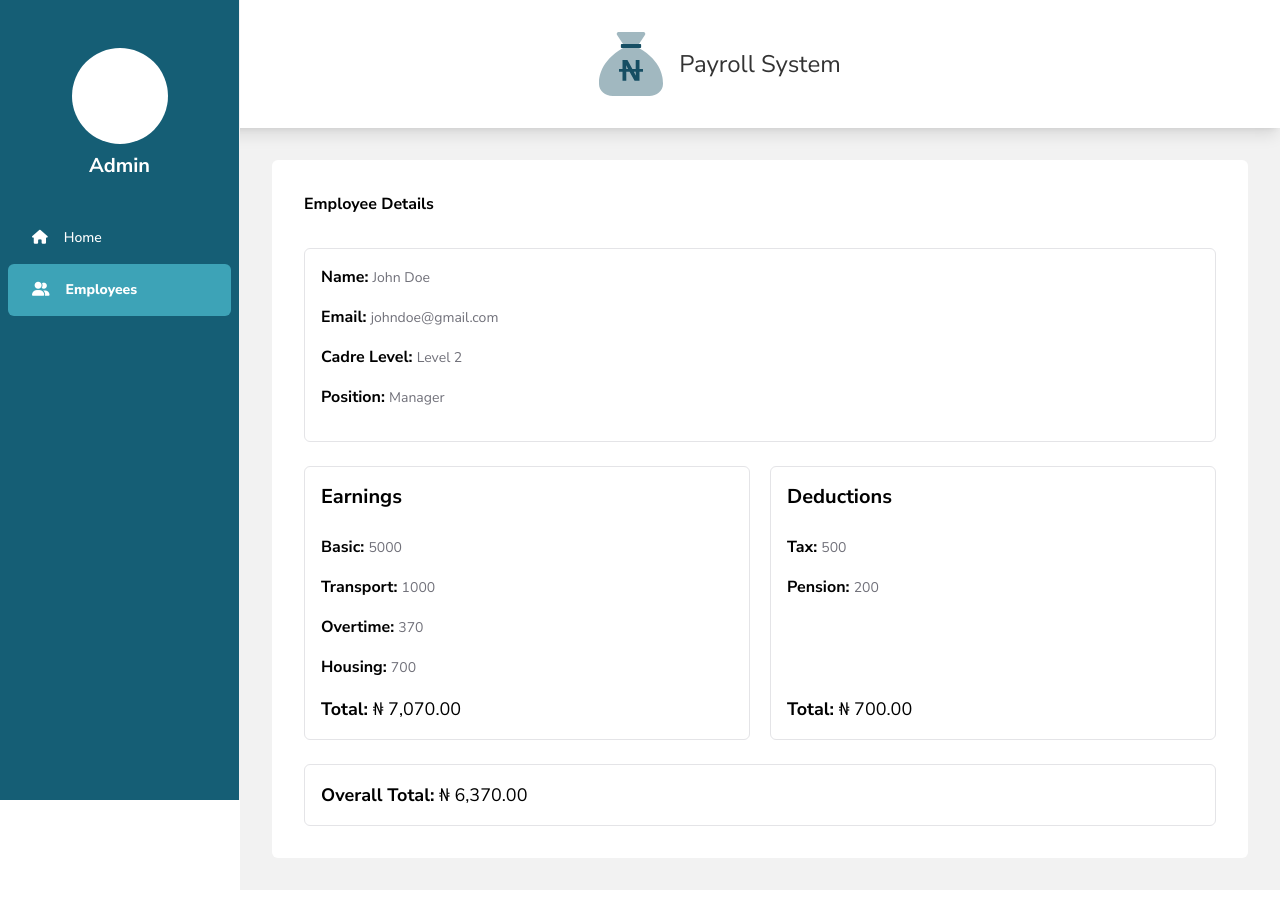
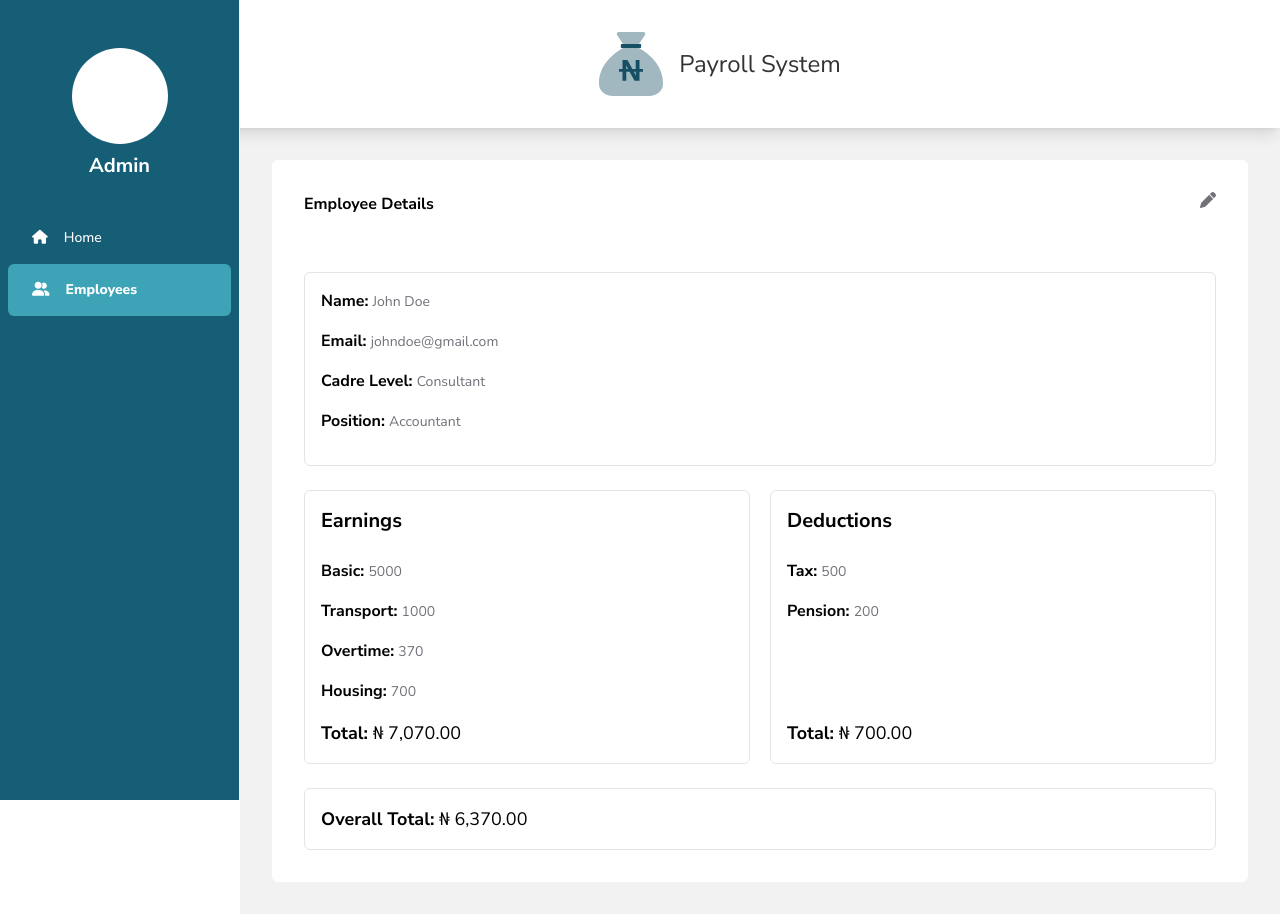
Before and after one commit to Hikmahx/payroll-system, a React (Create React App) app: page /employees/1685328248504 in a window 1280 px wide. Before the commit the page ends 890 px from the top, so only its background shows below. Built offline with nearby package versions, Linux system fonts and the light colour scheme; data requests are answered from the project's data file.

Commit message:
update/ put request enabled

```diff
--- a/src/api/db.json
+++ b/src/api/db.json
@@ -22,8 +22,8 @@
       "id": 1685328248504,
       "name": "John Doe",
       "email": "johndoe@gmail.com",
-      "position": "Manager",
-      "cadreLevel": "Level 2",
+      "position": "accountant",
+      "cadreLevel": "Consultant",
       "isAdmin": false,
       "earnings": {
         "basic": 5000,
@@ -45,9 +45,9 @@
       "isAdmin": false,
       "earnings": {
         "basic": 4000,
-        "transport": 411,
         "housing": 800,
-        "overtime": 0
+        "overtime": 0,
+        "transport": 411
       },
       "deductions": {
         "tax": 300,
@@ -92,7 +92,7 @@
     },
     {
       "id": 1685431814429,
-      "name": "Jake Benedict",
+      "name": "Joe Forest",
       "email": "jf@gmail.com",
       "position": "data analyst",
       "cadreLevel": "Entry",
@@ -107,6 +107,24 @@
         "tax": 9,
         "pension": 12
       }
+    },
+    {
+      "id": 1685452220055,
+      "name": "Jim Who",
+      "email": "jw@gmail.com",
+      "position": "data analyst",
+      "cadreLevel": "Associate",
+      "isAdmin": false,
+      "earnings": {
+        "basic": 1,
+        "transport": 100,
+        "overtime": 22,
+        "housing": 1
+      },
+      "deductions": {
+        "tax": 13,
+        "pension": 10
+      }
     }
   ]
 }
--- a/src/components/Home/EmployeeForm.tsx
+++ b/src/components/Home/EmployeeForm.tsx
@@ -2,15 +2,20 @@ import React, { useEffect, useRef, useState } from "react";
 import { useDispatch, useSelector } from "react-redux";
 import { SubmitHandler, useForm } from "react-hook-form";
 import { AppDispatch, RootState } from "../../redux/store";
-import { addEmployee } from "../../redux/reducers/employeesSlice";
-import { useNavigate } from "react-router-dom";
+import {
+  addEmployee,
+  updateEmployee,
+  updateEmployeeData,
+} from "../../redux/reducers/employeesSlice";
+import { useNavigate, useParams } from "react-router-dom";
 import Success from "./Success";
 
-const EmployeeForm = () => {
+const EmployeeForm = ({ employee }: any) => {
   const dispatch = useDispatch<AppDispatch>();
   const { register, handleSubmit, reset } = useForm<FormValues>({
     mode: "onChange",
   });
+  let params = useParams();
 
   type FormValues = {
     // id: number,
@@ -26,7 +31,9 @@ const EmployeeForm = () => {
     pension: number;
   };
 
-  const { employees } = useSelector((state: RootState) => state.employees);
+  const { employees, update } = useSelector(
+    (state: RootState) => state.employees
+  );
   const isFirstRender = useRef(true);
   const [newEmployee, setNewEmployee] = useState(false);
 
@@ -50,10 +57,9 @@ const EmployeeForm = () => {
   }, [employees]);
 
   const onSubmit: SubmitHandler<FormValues> = (data) => {
-    console.log(data);
-    dispatch(
-      addEmployee({
-        id: Date.now(),
+    // ID ISN'T UPDATABLE, IT WILL TAKE ITS INITIAL ID IF BEING UPDATED OR CREATE A NEW ID IF A NEW EMPLOYEE IS BEING CREATED
+    const dataInfo = {
+      id: !update ? Date.now() : employee.id,
       name: data.name,
       email: data.email,
       position: data.position,
@@ -69,18 +75,35 @@ const EmployeeForm = () => {
         tax: data.tax,
         pension: data.pension,
       },
+    };
+    if (!update) {
+      dispatch(addEmployee(dataInfo));
+    } else {
+      dispatch(
+        updateEmployee({
+          dataInfo,
+          id: params.id,
         })
       );
+      dispatch(updateEmployeeData(false));
+      alert("Employee data updated successfully")
+    }
     reset();
   };
 
   return (
     <>
       {!newEmployee ? (
-        <section className="employee mx-4 mb-12">
-          <h2 className="bg-very-light-gray font-bold p-4 py-12 w-fit">
-            Add Employee
+        <section className="employee mx-4 mb-12 relative">
+          <h2 className="bg-very-light-gray font-bold p-4 my-12 w-fit">
+            {update ? "Update" : "Add"} Employee
           </h2>
+          {update && (
+            <button onClick={() => dispatch(updateEmployeeData(false))}>
+              <span className="sr-only">Cancel Update</span>
+              <i className="fa-sharp fa-solid fa-circle-xmark absolute top-4 right-4 hover:text-red-500"></i>
+            </button>
+          )}
           <form
             className="bg-white flex flex-col border border-gray rounded-md flex-1 h-fit w-full"
             onSubmit={handleSubmit(onSubmit)}
@@ -103,6 +126,7 @@ const EmployeeForm = () => {
                       className="h-10 p-3 w-full border border-gray placeholder-gray focus:outline-none focus:border-cyan-500 rounded-md"
                       placeholder="Full Name"
                       {...register("name")}
+                      defaultValue={update ? employee?.name : ""}
                       required
                     />
                   </div>
@@ -118,6 +142,7 @@ const EmployeeForm = () => {
                       className="h-10 p-3 w-full border border-gray placeholder-gray focus:outline-none focus:border-cyan-500 rounded-md"
                       placeholder="Email"
                       {...register("email")}
+                      defaultValue={update ? employee?.email : ""}
                       required
                     />
                   </div>
@@ -134,6 +159,7 @@ const EmployeeForm = () => {
                     className="form-select form-select-lg !shadow-none bg-clip-padding bg-no-repeat appearance-none px-3 py-2 w-full h-10 border border-gray rounded-md transition ease-in-out text-dark-gray bg-white cursor-pointer focus:text-dark-gray focus:border-cyan-500 focus:outline-none"
                     aria-label="position"
                     {...register("position")}
+                    defaultValue={update ? employee?.position : ""}
                     required
                     // onChange={(e) => dispatch(setposition(e.target.value))}
                   >
@@ -161,6 +187,7 @@ const EmployeeForm = () => {
                     className="form-select form-select-lg !shadow-none bg-clip-padding bg-no-repeat appearance-none px-3 py-2 w-full h-10 border border-gray rounded-md transition ease-in-out text-dark-gray bg-white cursor-pointer focus:text-dark-gray focus:border-cyan-500 focus:outline-none"
                     aria-label="cadreLevel"
                     {...register("cadreLevel")}
+                    defaultValue={update ? employee?.cadreLevel : ""}
                     required
 
                     // onChange={(e) => dispatch(setposition(e.target.value))}
@@ -199,6 +226,7 @@ const EmployeeForm = () => {
                       {...register("basic", {
                         valueAsNumber: true,
                       })}
+                      defaultValue={update ? employee?.earnings.basic : ""}
                       required
                     />
                   </div>
@@ -215,6 +243,7 @@ const EmployeeForm = () => {
                       {...register("transport", {
                         valueAsNumber: true,
                       })}
+                      defaultValue={update ? employee?.earnings.transport : ""}
                       required
                     />
                   </div>
@@ -231,6 +260,7 @@ const EmployeeForm = () => {
                       {...register("overtime", {
                         valueAsNumber: true,
                       })}
+                      defaultValue={update ? employee?.earnings.overtime : ""}
                       required
                     />
                   </div>
@@ -247,6 +277,7 @@ const EmployeeForm = () => {
                       {...register("housing", {
                         valueAsNumber: true,
                       })}
+                      defaultValue={update ? employee?.earnings.housing : ""}
                       required
                     />
                   </div>
@@ -272,6 +303,7 @@ const EmployeeForm = () => {
                       {...register("pension", {
                         valueAsNumber: true,
                       })}
+                      defaultValue={update ? employee?.deductions.pension : ""}
                       required
                     />
                   </div>
@@ -288,6 +320,7 @@ const EmployeeForm = () => {
                       {...register("tax", {
                         valueAsNumber: true,
                       })}
+                      defaultValue={update ? employee?.deductions.tax : ""}
                       required
                     />
                   </div>
--- a/src/pages/Employee.tsx
+++ b/src/pages/Employee.tsx
@@ -4,15 +4,19 @@ import { useDispatch, useSelector } from "react-redux";
 import Deduction from "../components/Employee/Deductions";
 import Earnings from "../components/Employee/Earnings";
 import Loading from "../components/shared/Loading";
-import { getSingleEmployee } from "../redux/reducers/employeesSlice";
+import {
+  getSingleEmployee,
+  updateEmployeeData,
+} from "../redux/reducers/employeesSlice";
 import { RootState } from "../redux/store";
 import { useParams } from "react-router-dom";
 import { formattedNumber, overallTotal } from "../utils/total";
+import EmployeeForm from "../components/Home/EmployeeForm";
 
 const Employee = () => {
   const dispatch: ThunkDispatch<RootState, null, AnyAction> = useDispatch();
 
-  const { loading, error, errMsg, employee } = useSelector(
+  const { loading, error, errMsg, employee, update } = useSelector(
     (state: RootState) => state.employees
   );
 
@@ -43,11 +47,23 @@ const Employee = () => {
                 {employee.length > 0 && (
                   <>
                     {employee.map((employee) => (
+                      <>
+                        {!update ? (
+                          // DISPLAY THE USER DETAILS IF CURRENTLY NOT BEING UPDATED
                           <div
                             key={employee.id}
-                        className="bg-white rounded-md p-8"
+                            className="bg-white rounded-md p-8 relative"
                           >
                             <h1 className="font-bold mb-8">Employee Details</h1>
+
+                            <button
+                              onClick={() => dispatch(updateEmployeeData(true))}
+                            >
+                              <span className="sr-only">
+                                Update Employee Details
+                              </span>
+                              <i className="fa-sharp fa-solid fa-pen absolute top-8 right-8 text-zinc-500"></i>
+                            </button>
 
                             <div className="info p-4 border border-zinc-200 rounded-md">
                               <p className="mb-4">
@@ -81,13 +97,22 @@ const Employee = () => {
                             </div>
                             <div className="info p-4 border border-zinc-200 rounded-md">
                               <h2 className="text-lg">
-                            <span className="font-bold">Overall Total:</span>{" "}
+                                <span className="font-bold">
+                                  Overall Total:
+                                </span>{" "}
                                 <span className="">
                                   ₦ {formattedNumber(overallTotal(employee))}
                                 </span>
                               </h2>
                             </div>
                           </div>
+                        ) : (
+                          // HIDE USER DETAILS AND DISPLAYS A FORM
+                          <>
+                            <EmployeeForm employee={employee} />
+                          </>
+                        )}
+                      </>
                     ))}
                   </>
                 )}
--- a/src/redux/reducers/employeesSlice.ts
+++ b/src/redux/reducers/employeesSlice.ts
@@ -9,6 +9,7 @@ interface EmployeesState {
   loading: boolean;
   errMsg: string | undefined;
   // deduction: number;
+  update: boolean;
 }
 
 interface KnownError {
@@ -72,12 +73,31 @@ export const getSingleEmployee = createAsyncThunk(
   }
 );
 
+// UPDATE EMPLOYEE FROM SRC/API/DB.JSON
+export const updateEmployee = createAsyncThunk(
+  "employees/updateEmployee",
+  async ({ id, dataInfo }: any, { rejectWithValue }) => {
+    try {
+      let { data } = await axios.put(`${JSON_API_LINK}/${id}`, dataInfo);
+      const employee = await data;
+      return [employee];
+    } catch (err) {
+      const error: AxiosError<KnownError> = err as any;
+      if (!error.response) {
+        throw err;
+      }
+      return rejectWithValue(error.response.data);
+    }
+  }
+);
+
 const initialState: EmployeesState = {
   employees: [],
   employee: [],
   error: false,
   loading: false,
   errMsg: "" as string | undefined,
+  update: false,
   // deduction:0
 };
 
@@ -87,6 +107,9 @@ const EmployeesSlice = createSlice({
   reducers: {
     // deductionTotal: (state, action) => {
     // },
+    updateEmployeeData: (state, { payload }) => {
+      state.update = payload;
+    },
   },
   extraReducers: (builder) => {
     builder.addCase(addEmployee.pending, (state, action) => {
@@ -132,7 +155,22 @@ const EmployeesSlice = createSlice({
       state.error = true;
       state.errMsg = action.error.message;
     });
+    builder.addCase(updateEmployee.pending, (state, action) => {
+      state.loading = true;
+      state.error = false;
+    });
+    builder.addCase(updateEmployee.fulfilled, (state, action) => {
+      state.loading = false;
+      state.employee = action.payload;
+      state.errMsg = "";
+    });
+    builder.addCase(updateEmployee.rejected, (state, action) => {
+      state.loading = false;
+      state.error = true;
+      state.errMsg = action.error.message;
+    });
   },
 });
+export const { updateEmployeeData } = EmployeesSlice.actions;
 
 export default EmployeesSlice.reducer;
```
Also changed, not shown: src/pages/Home.tsx (+13 -0 lines). Lines whose indentation alone changed are shown as unchanged.
